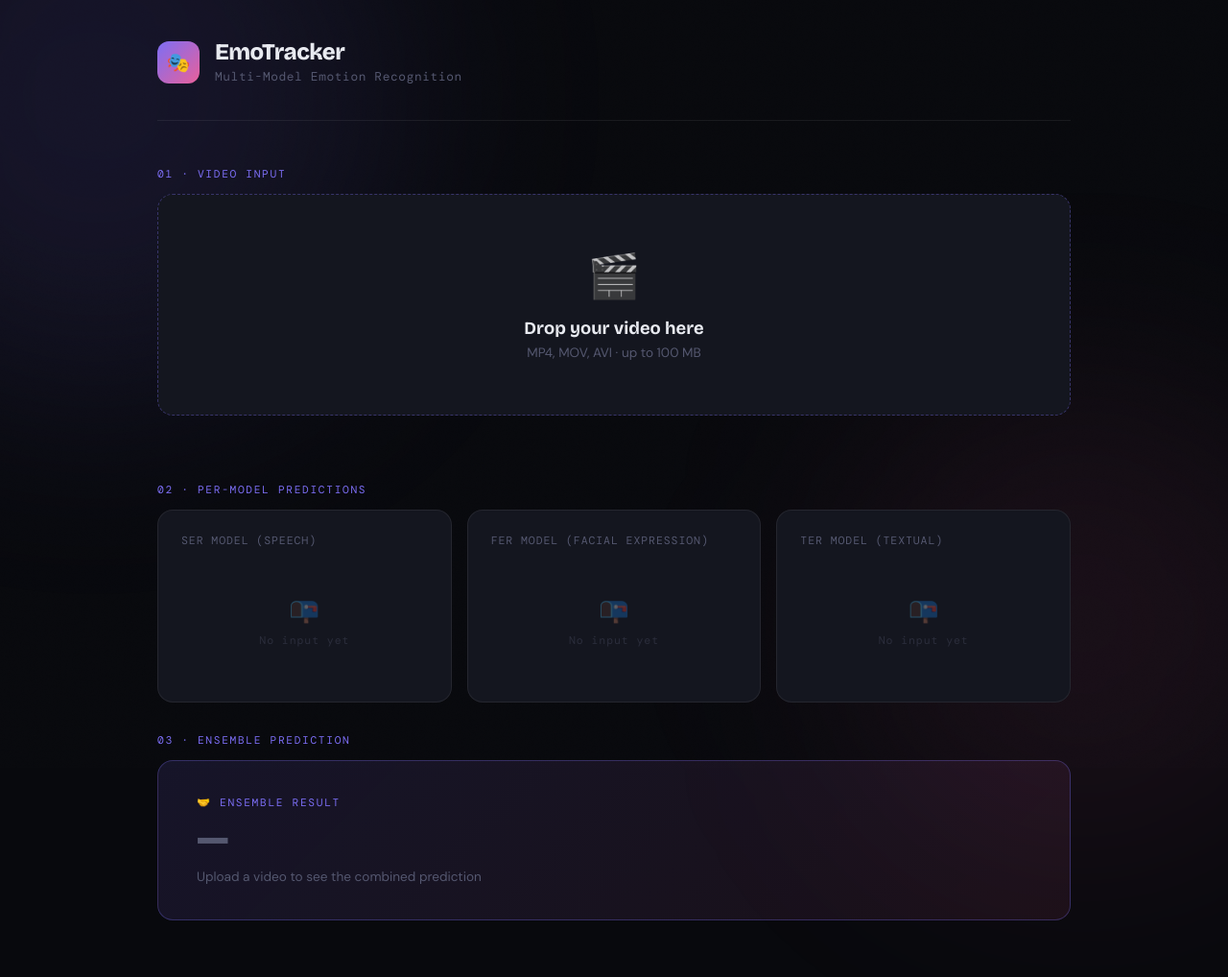
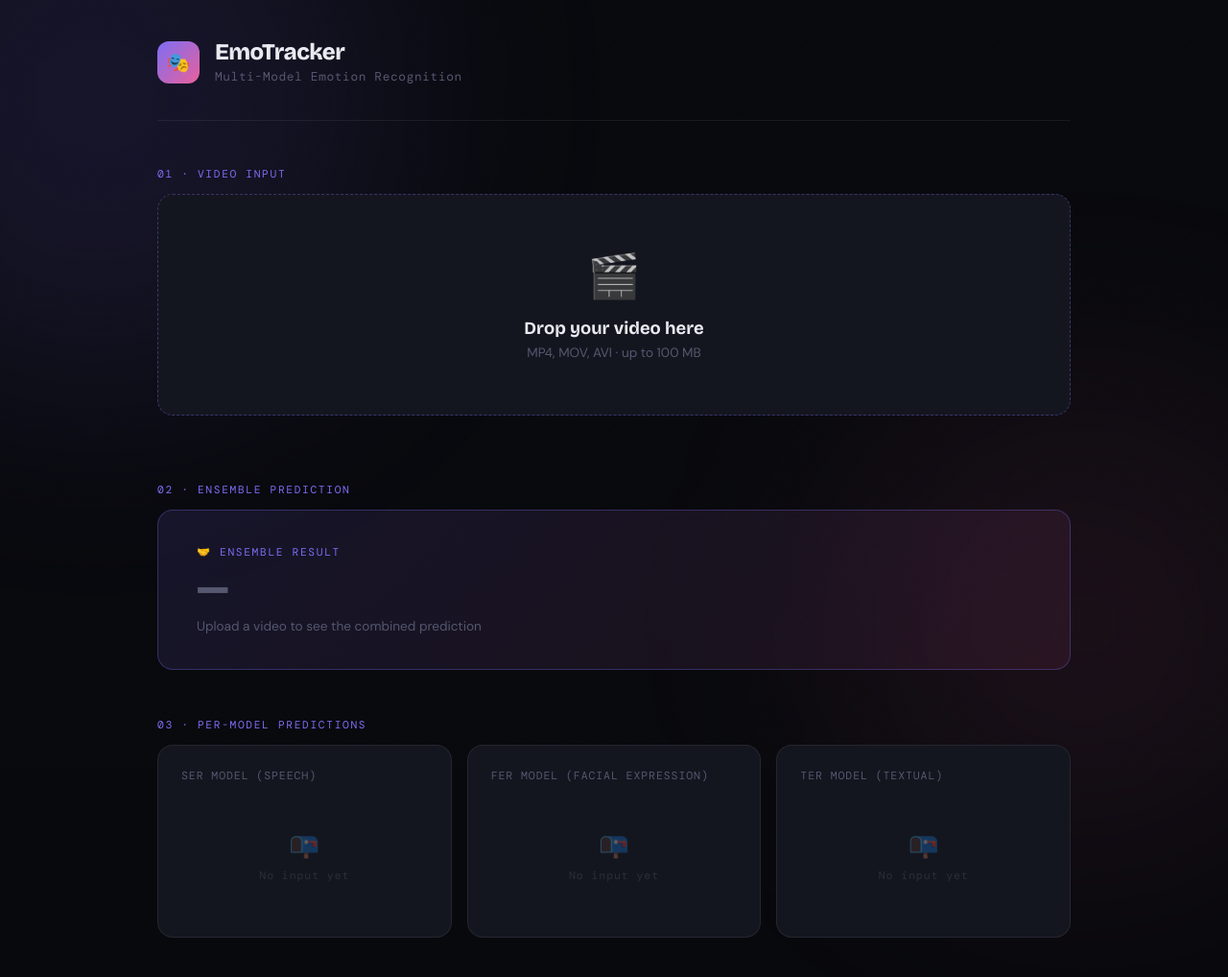
Before and after one commit to MSmit99/EmoTracker, a Flask app: page / in a window 1280 px wide. Shown: the top 1018 px of the page at 96% size. Before the commit the page ends 959 px from the top, so only its background shows below. Run offline with Flask 3, Linux system fonts and the light colour scheme; parts of the project's set-up code (start-up, migrations or seed data) failed here and were passed over.

Commit message:
Its perfect <3

```diff
--- a/Dashboard/templates/index.html
+++ b/Dashboard/templates/index.html
@@ -59,7 +59,22 @@
 
     <!-- Results (always visible) -->
     <div id="results">
-      <div class="section-label" style="margin-top:0">02 · Per-Model Predictions</div>
+
+      <div class="section-label">02 · Ensemble Prediction</div>
+      <div class="ensemble-card empty" id="ensembleCard" style="margin-bottom:50px">
+        <div class="ensemble-left">
+          <div class="ensemble-label">🤝 Ensemble Result</div>
+          <div class="ensemble-emotion" style="color:var(--muted)">—</div>
+          <p style="font-size:.85rem;color:var(--muted);margin-top:10px">Upload a video to see the combined prediction</p>
+        </div>
+        <!--<div class="ensemble-right">
+          <div class="ensemble-acc-num" style="font-size:2rem;color:var(--muted);-webkit-text-fill-color:var(--muted)">—%</div>
+          <div class="ensemble-acc-label">Combined Confidence</div>
+        </div>-->
+      </div>
+
+
+      <div class="section-label" style="margin-top:10px">03 · Per-Model Predictions</div>
       <div class="models-grid" id="modelsGrid">
         <div class="model-card empty">
           <div class="model-name">SER Model (Speech)</div>
@@ -75,18 +90,7 @@
         </div>
       </div>
 
-      <div class="section-label">03 · Ensemble Prediction</div>
-      <div class="ensemble-card empty" id="ensembleCard">
-        <div class="ensemble-left">
-          <div class="ensemble-label">🤝 Ensemble Result</div>
-          <div class="ensemble-emotion" style="color:var(--muted)">—</div>
-          <p style="font-size:.85rem;color:var(--muted);margin-top:10px">Upload a video to see the combined prediction</p>
-        </div>
-        <!--<div class="ensemble-right">
-          <div class="ensemble-acc-num" style="font-size:2rem;color:var(--muted);-webkit-text-fill-color:var(--muted)">—%</div>
-          <div class="ensemble-acc-label">Combined Confidence</div>
-        </div>-->
-      </div>
+
     </div>
   </div>
 
```
